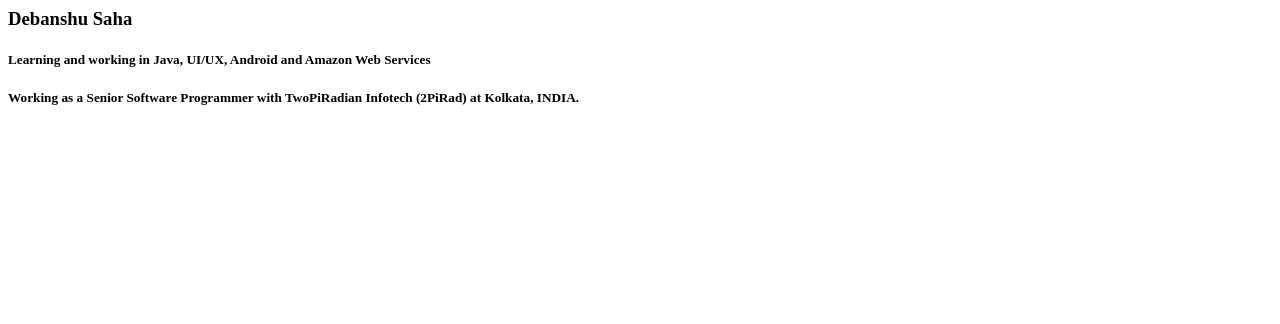
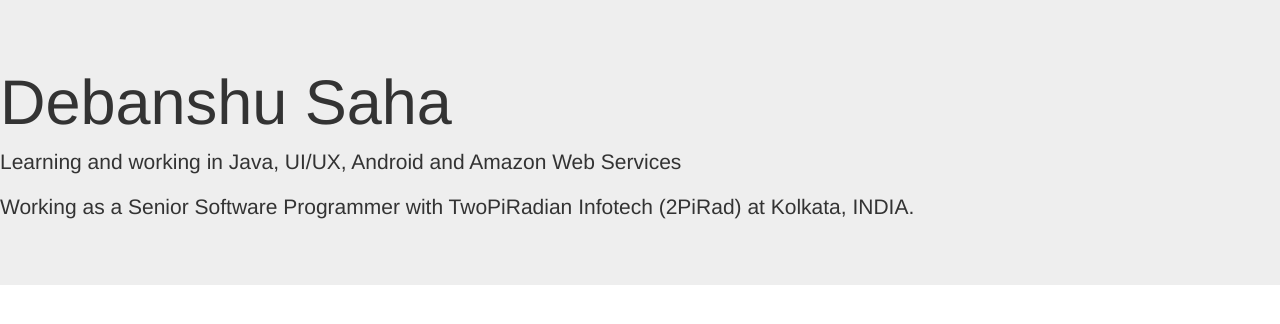
Before and after one commit to debanshus/debanshus.github.io, a plain HTML site: page index.html in a window 1280 px wide. Drawn offline with nearby package versions, Linux system fonts and the light colour scheme.

Commit message:
added bootstrap

```diff
--- a/index.html
+++ b/index.html
@@ -1,11 +1,17 @@
 <html>
 <head>
   <title>Debanshu's Profile</title>
+  <!-- Latest compiled and minified CSS -->
+  <link rel="stylesheet" href="https://maxcdn.bootstrapcdn.com/bootstrap/3.3.7/css/bootstrap.min.css" integrity="sha384-BVYiiSIFeK1dGmJRAkycuHAHRg32OmUcww7on3RYdg4Va+PmSTsz/K68vbdEjh4u" crossorigin="anonymous">
+  <!-- Latest compiled and minified JavaScript -->
+  <script src="https://maxcdn.bootstrapcdn.com/bootstrap/3.3.7/js/bootstrap.min.js" integrity="sha384-Tc5IQib027qvyjSMfHjOMaLkfuWVxZxUPnCJA7l2mCWNIpG9mGCD8wGNIcPD7Txa" crossorigin="anonymous"></script>
 </head>
 
 <body>
-  <h3>Debanshu Saha<h3>
-  <h5>Learning and working in Java, UI/UX, Android and Amazon Web Services</h5>
-  <h5>Working as a Senior Software Programmer with TwoPiRadian Infotech (2PiRad) at Kolkata, INDIA.</h5>
+  <div class="jumbotron">
+    <h1>Debanshu Saha</h1>
+    <p>Learning and working in Java, UI/UX, Android and Amazon Web Services</p>
+    <p>Working as a Senior Software Programmer with TwoPiRadian Infotech (2PiRad) at Kolkata, INDIA.</p>
+  </div>
 </body>
 </html>
```
